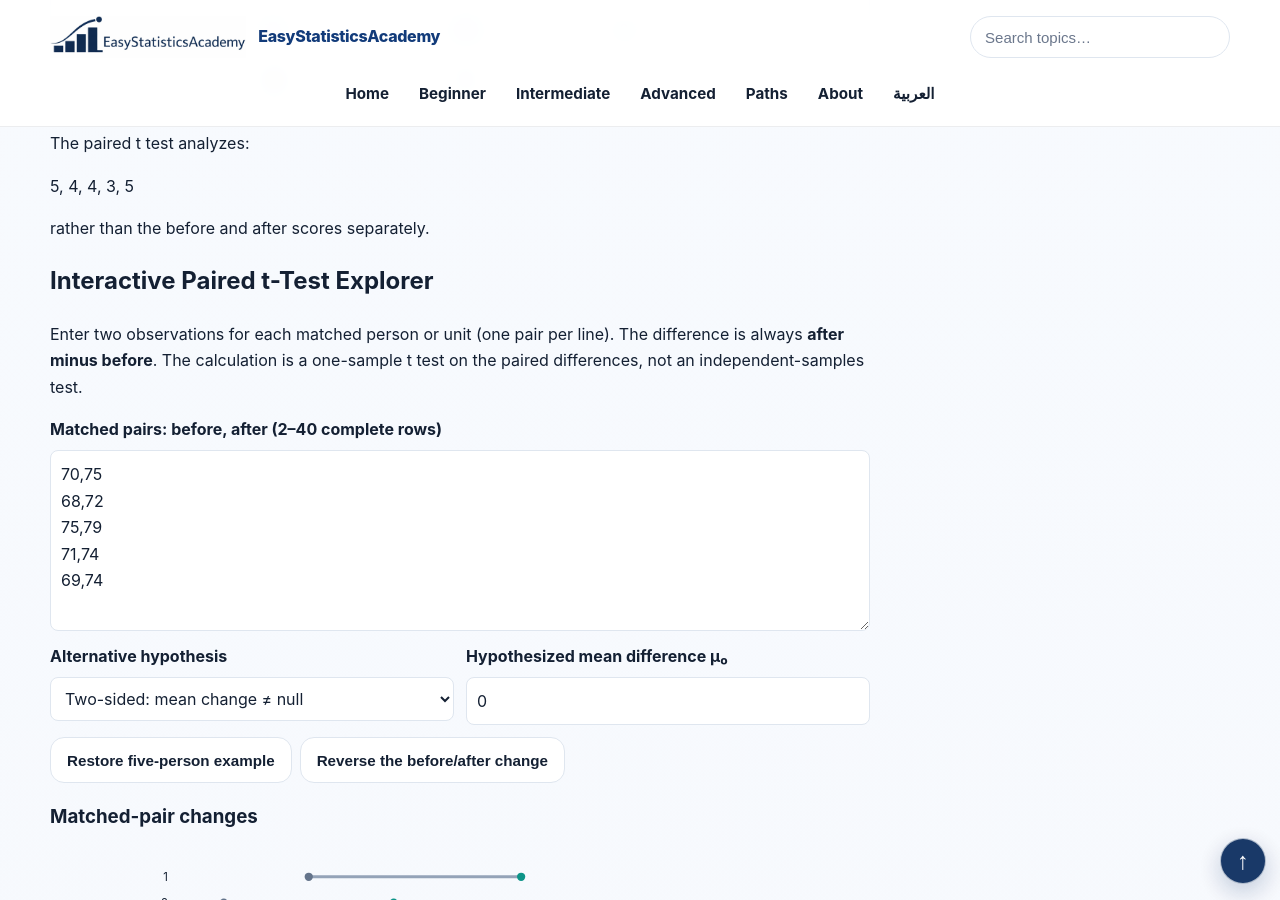
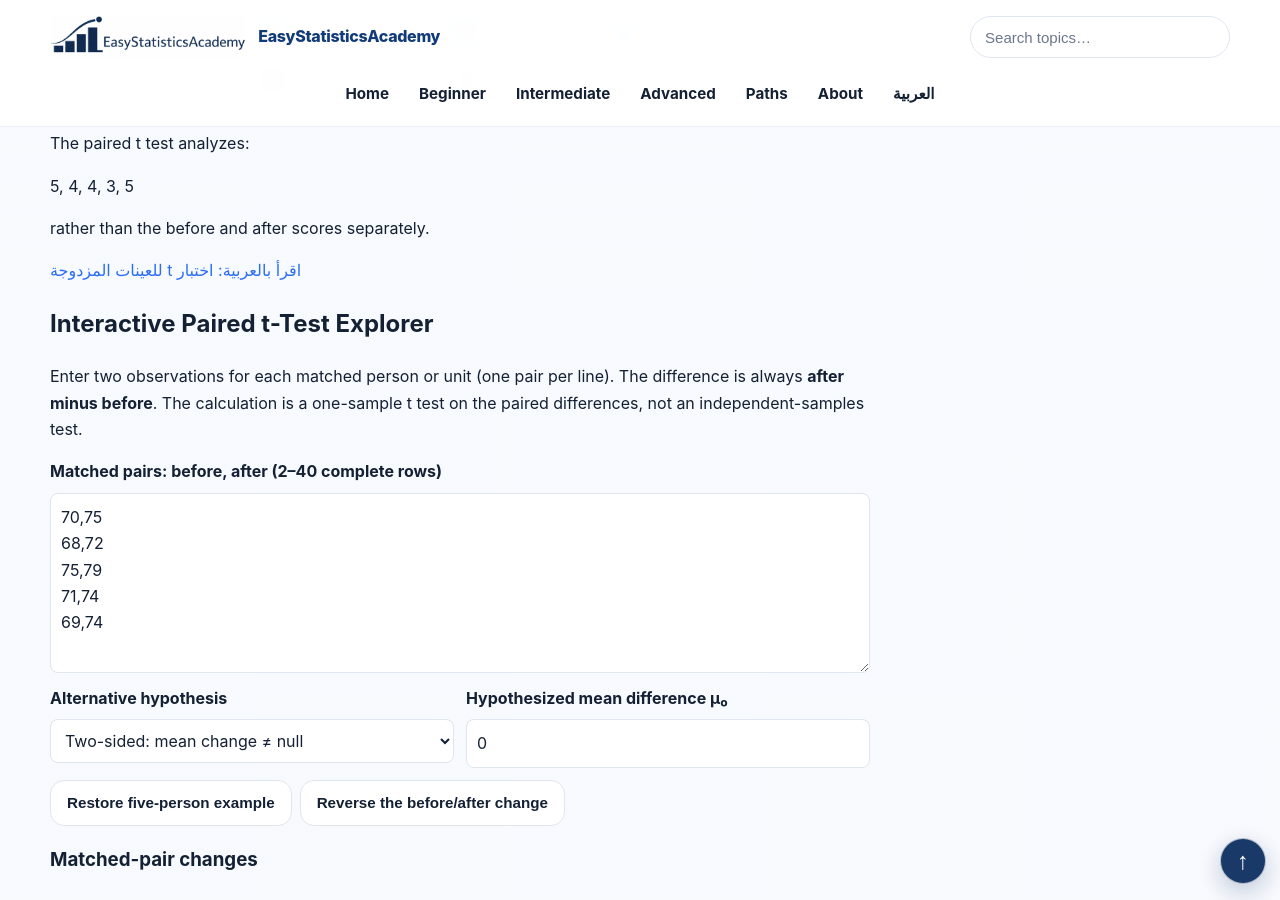
Before and after one commit to ammar-homaida-statistics/easystatisticsacademy, a Jekyll site: the page built from inference/classical-tests/paired-t-test/index.md, in a window 1280 px wide and 900 px high, scrolled down 2592 px. Built offline with Jekyll 4.4.1, drawn with Linux system fonts in a browser that asks for light colours; some of the changed lines change nothing that is shown.

Commit message:
Batch #88: connect English and Arabic paired-t learning resources

```diff
--- a/inference/classical-tests/paired-t-test/index.md
+++ b/inference/classical-tests/paired-t-test/index.md
@@ -4,6 +4,9 @@ title: Paired t Test
 description: Learn how the paired t test analyzes matched observations and evaluates whether the average difference between paired measurements is zero.
 permalink: /inference/classical-tests/paired-t-test/
 sidebar: false
+math: true
+translation_pair: paired-student-t
+learning_resource: true
 ---
 
 <!-- SAVE LESSON PROGRESS -->
@@ -300,7 +303,8 @@ H_1:\mu_D\ne0
 
     <!-- Batch #68: exact Student-t paired-observation calculator. -->
     <section id="esa-paired-t-lab" class="concept-box" aria-labelledby="esa-pt-heading">
-      <h2 id="esa-pt-heading">Interactive Paired t-Test Explorer</h2>
+      <p><a href="/ar/inference/classical-tests/paired-t-test/" lang="ar" dir="rtl">اقرأ بالعربية: اختبار t للعينات المزدوجة</a></p>
+<h2 id="esa-pt-heading">Interactive Paired t-Test Explorer</h2>
       <p>Enter two observations for each matched person or unit (one pair per line).
          The difference is always <strong>after minus before</strong>.
          The calculation is a one-sample t test on the paired differences,
```
